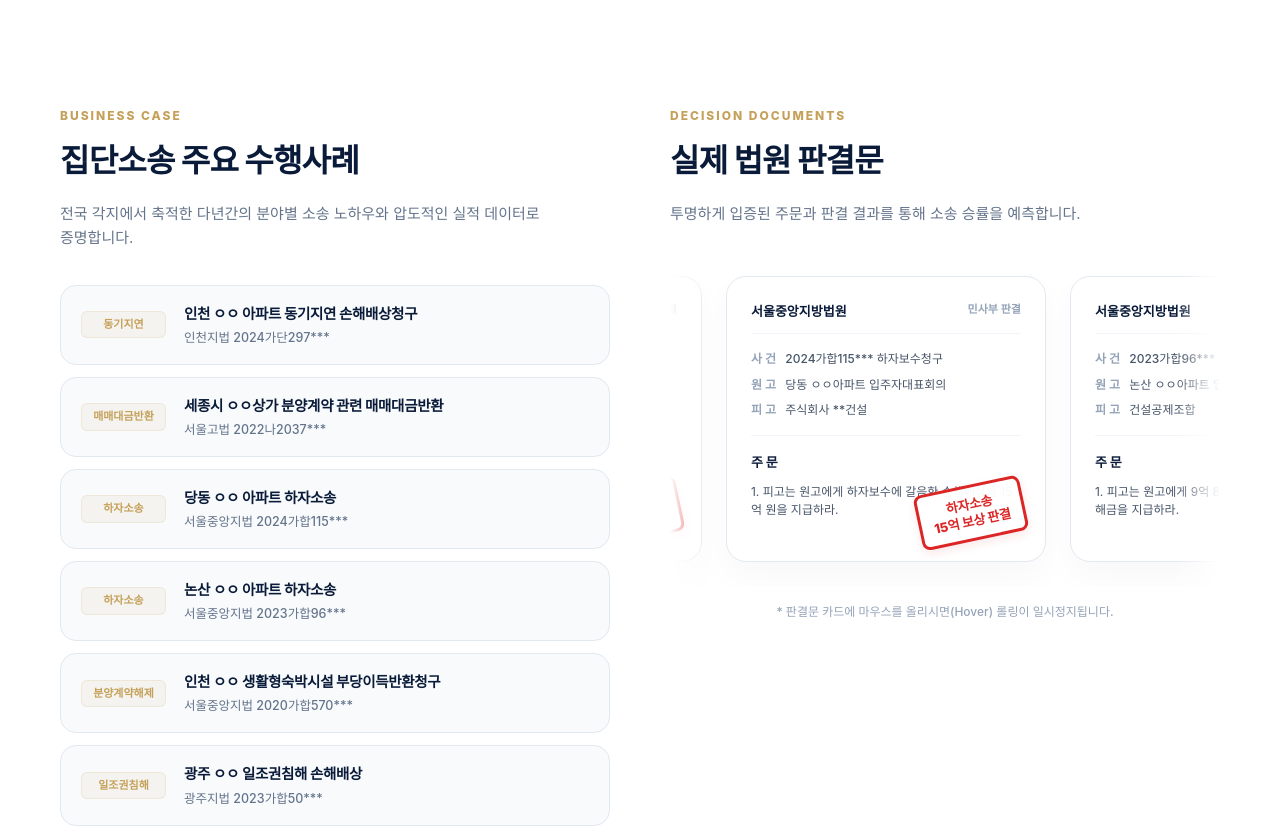
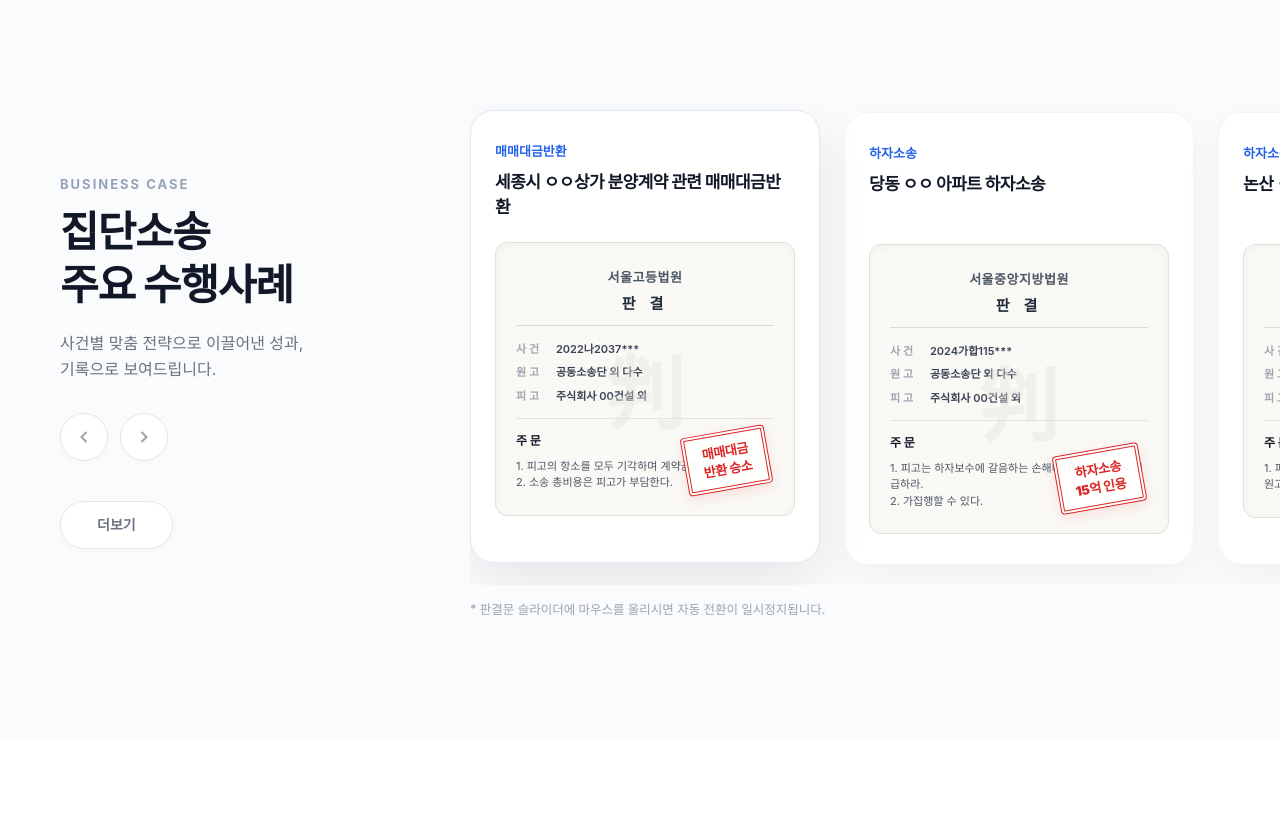
Before and after one commit to 2026flowlaw-cpu/flow, a Next.js app: page /practice/class-action in a window 1280 px wide. Shown: the part 5100-5927 px from the top of the page. Built offline with nearby package versions, Linux system fonts and the light colour scheme; no server answers.

Commit message:
Refactor SuccessStories layout to match screenshot: left col info and arrows with pill moreBtn, right col high-fidelity paper court docs with double-bordered red stamp overlays

```diff
--- a/src/components/ClassActionSuccess/ClassActionSuccess.module.css
+++ b/src/components/ClassActionSuccess/ClassActionSuccess.module.css
@@ -1,190 +1,239 @@
 .section {
   padding: 120px 0;
-  background-color: #ffffff;
+  background-color: #fafbfd; /* Clean off-white */
   overflow: hidden;
 }
 
-.mainGrid {
+.gridContainer {
   display: grid;
-  grid-template-columns: 1fr 1fr;
+  grid-template-columns: 350px 1fr;
   gap: 60px;
-  align-items: start;
+  align-items: center;
 }
 
 /* ====================================================
-    LEFT COLUMN - 집단소송 주요 수행사례 리스트
+    LEFT COLUMN - TITLE & SLIDER NAVIGATIONS
    ==================================================== */
 .leftCol {
   display: flex;
   flex-direction: column;
+  z-index: 10;
 }
 
-.header {
-  margin-bottom: 35px;
+.headerInfo {
+  margin-bottom: 30px;
 }
 
-.kicker, .carouselKicker {
-  display: inline-block;
-  font-size: 12px;
-  font-weight: 800;
-  color: #C5A059; /* Brand warm gold */
+.kicker {
+  font-size: 13px;
+  font-weight: 700;
+  color: #94a3b8; /* Grey category tag */
   letter-spacing: 2px;
+  display: block;
+  margin-bottom: 12px;
   text-transform: uppercase;
-  margin-bottom: 10px;
 }
 
-.title, .carouselTitle {
-  font-size: 32px;
+.title {
+  font-size: 42px;
   font-weight: 800;
-  color: #0A1B39; /* Deep Navy */
-  margin: 0 0 15px 0;
-  letter-spacing: -0.8px;
+  color: #111827; /* Near black */
+  line-height: 1.25;
+  margin: 0 0 20px 0;
+  letter-spacing: -1.2px;
 }
 
-.subtitle, .carouselSubtitle {
-  font-size: 15px;
-  color: #64748b;
+.titleHighlight {
+  color: #111827;
+}
+
+.desc {
+  font-size: 16px;
+  color: #6b7280;
   line-height: 1.6;
   margin: 0;
   word-break: keep-all;
 }
 
-.caseListContainer {
+.navRow {
   display: flex;
-  flex-direction: column;
   gap: 12px;
+  margin-bottom: 40px;
 }
 
-.caseRow {
+.navBtn {
+  width: 48px;
+  height: 48px;
+  border-radius: 50%;
+  border: 1px solid #e5e7eb;
+  background-color: #ffffff;
   display: flex;
   align-items: center;
-  gap: 18px;
-  padding: 16px 20px;
-  background-color: #f8fafc;
-  border: 1px solid #e2e8f0;
-  border-radius: 16px;
-  transition: transform 0.3s ease, border-color 0.3s ease, background-color 0.3s ease, box-shadow 0.3s ease;
+  justify-content: center;
+  color: #9ca3af;
+  cursor: pointer;
+  transition: all 0.25s ease;
+  box-shadow: 0 4px 10px rgba(0, 0, 0, 0.02);
 }
 
-.caseRow:hover {
-  transform: translateX(6px);
-  border-color: #C5A059;
-  background: linear-gradient(135deg, #ffffff 0%, #fdfbf7 100%);
-  box-shadow: 0 8px 25px rgba(197, 160, 89, 0.05);
+.navBtn:hover {
+  border-color: #9ca3af;
+  color: #111827;
+  transform: scale(1.05);
+  box-shadow: 0 6px 15px rgba(0, 0, 0, 0.05);
 }
 
-.caseTag {
-  font-size: 11px;
-  font-weight: 800;
-  color: #C5A059;
-  background: rgba(197, 160, 89, 0.08);
-  border: 1px solid rgba(197, 160, 89, 0.15);
-  padding: 4px 8px;
-  border-radius: 6px;
-  min-width: 85px;
-  text-align: center;
-  flex-shrink: 0;
+.moreBtn {
+  display: inline-flex;
+  align-items: center;
+  justify-content: center;
+  width: fit-content;
+  padding: 12px 36px;
+  border: 1px solid #e5e7eb;
+  border-radius: 30px;
+  color: #6b7280;
+  font-size: 14px;
+  font-weight: 700;
+  text-decoration: none;
+  background-color: #ffffff;
+  transition: all 0.25s ease;
+  box-shadow: 0 4px 10px rgba(0, 0, 0, 0.02);
 }
 
-.caseInfo {
-  display: flex;
-  flex-direction: column;
-  gap: 3px;
-}
-
-.caseTitle {
-  font-size: 14.5px;
-  font-weight: 800;
-  color: #0A1B39;
-  letter-spacing: -0.3px;
-}
-
-.caseCourt {
-  font-size: 12.5px;
-  color: #64748b;
-  font-weight: 500;
+.moreBtn:hover {
+  background-color: #111827;
+  color: #ffffff;
+  border-color: #111827;
+  box-shadow: 0 10px 20px rgba(17, 24, 39, 0.15);
+  transform: translateY(-2px);
 }
 
 /* ====================================================
-    RIGHT COLUMN - 성공사례 판결문 롤링 카루셀
+    RIGHT COLUMN - SLIDING SCANNED COURT DOCUMENTS
    ==================================================== */
 .rightCol {
+  overflow: visible; /* Allows peak overflow within container bounds */
+  position: relative;
+  width: 100%;
+}
+
+.sliderViewport {
+  overflow: hidden;
+  width: 100%;
+  padding: 10px 0 20px;
+}
+
+.sliderTrack {
+  display: flex;
+  gap: 24px;
+  transition: transform 0.6s cubic-bezier(0.25, 1, 0.5, 1);
+}
+
+.card {
+  width: 350px;
+  background-color: #ffffff;
+  border-radius: 24px;
+  padding: 30px 24px;
+  box-shadow: 0 15px 45px rgba(0, 0, 0, 0.04);
+  border: 1px solid #f1f5f9;
   display: flex;
   flex-direction: column;
-  overflow: hidden;
-  position: relative;
+  flex-shrink: 0;
+  transition: all 0.4s ease;
 }
 
-.carouselHeader {
-  margin-bottom: 35px;
+.activeCard {
+  box-shadow: 0 20px 50px rgba(0, 0, 0, 0.08);
+  transform: translateY(-2px);
+  border-color: #e2e8f0;
 }
 
-.marqueeWrapper {
-  overflow: hidden;
-  width: 100%;
-  mask-image: linear-gradient(to right, transparent, white 8%, white 92%, transparent);
-  padding: 15px 0 25px 0;
-  position: relative;
+.cardCategory {
+  font-size: 13px;
+  font-weight: 800;
+  color: #2563eb; /* Royal Blue */
+  margin-bottom: 8px;
+  display: block;
 }
 
-.marqueeTrack {
-  display: flex;
-  gap: 24px;
-  width: max-content;
-  animation: scroll 30s linear infinite;
+.cardTitle {
+  font-size: 17px;
+  font-weight: 800;
+  color: #111827;
+  margin: 0 0 20px 0;
+  letter-spacing: -0.5px;
+  height: 52px;
+  overflow: hidden;
+  display: -webkit-box;
+  -webkit-line-clamp: 2;
+  -webkit-box-orient: vertical;
+  line-height: 1.5;
 }
 
-/* Pause scroll animation on Hover */
-.marqueeWrapper:hover .marqueeTrack {
-  animation-play-state: paused;
+/* High fidelity scanned paper mock container inside card */
+.paperFrame {
+  background-color: #faf9f6; /* Paper Off-white */
+  border: 1px solid #e3e1d9;
+  border-radius: 12px;
+  padding: 24px 20px;
+  position: relative;
+  min-height: 250px;
+  display: flex;
+  flex-direction: column;
+  box-shadow: inset 0 2px 8px rgba(0, 0, 0, 0.03);
+  overflow: hidden;
 }
 
-@keyframes scroll {
-  0% {
-    transform: translateX(0);
-  }
-  100% {
-    transform: translateX(-50%); /* Moves exactly half the track for perfect seamless scrolling */
-  }
+/* Simulated scanned document background texture details */
+.paperFrame::before {
+  content: '';
+  position: absolute;
+  top: 0;
+  left: 0;
+  width: 100%;
+  height: 100%;
+  background: linear-gradient(rgba(0,0,0,0.01) 50%, rgba(255,255,255,0.05) 50%);
+  background-size: 100% 4px;
+  pointer-events: none;
+  opacity: 0.5;
 }
 
-.documentCard {
-  width: 320px;
-  background: #ffffff;
-  border: 1px solid #e2e8f0;
-  border-radius: 20px;
-  padding: 24px;
-  box-shadow: 0 15px 35px rgba(10, 27, 57, 0.03);
-  position: relative;
-  overflow: hidden;
-  flex-shrink: 0;
-  transition: transform 0.3s, border-color 0.3s, box-shadow 0.3s;
+.paperSeal {
+  position: absolute;
+  top: 55%;
+  left: 50%;
+  transform: translate(-50%, -50%);
+  font-size: 80px;
+  font-weight: 800;
+  color: rgba(227, 225, 217, 0.4);
+  font-family: 'Georgia', serif;
+  pointer-events: none;
+  user-select: none;
 }
 
-.documentCard:hover {
-  transform: translateY(-5px);
-  border-color: #C5A059;
-  box-shadow: 0 20px 40px rgba(197, 160, 89, 0.08);
-}
-
-.docHeader {
+.docInnerHeader {
   display: flex;
-  justify-content: space-between;
-  border-bottom: 1px solid #f1f5f9;
-  padding-bottom: 12px;
+  flex-direction: column;
+  align-items: center;
+  gap: 3px;
+  border-bottom: 1.5px solid #dcdad0;
+  padding-bottom: 10px;
   margin-bottom: 15px;
 }
 
-.docCourt {
+.docCourtName {
   font-size: 13px;
   font-weight: 800;
-  color: #0A1B39;
+  color: #4b5563;
+  letter-spacing: 0.5px;
 }
 
-.docSub {
-  font-size: 11px;
-  color: #94a3b8;
-  font-weight: 600;
+.docSubject {
+  font-size: 15px;
+  font-weight: 900;
+  color: #1f2937;
+  letter-spacing: 5px;
+  font-family: 'Georgia', serif;
 }
 
 .docBody {
@@ -194,66 +243,73 @@
 }
 
 .docLine {
-  font-size: 12px;
-  color: #475569;
-  font-weight: 500;
+  display: flex;
+  gap: 8px;
+  font-size: 11px;
+  color: #4b5563;
+  font-weight: 600;
 }
 
 .docLabel {
-  color: #94a3b8;
-  font-weight: 600;
-  margin-right: 6px;
+  color: #9ca3af;
+  width: 32px;
+  flex-shrink: 0;
+}
+
+.docVal {
+  color: #374151;
 }
 
 .docDivider {
   height: 1px;
-  background-color: #f1f5f9;
-  margin: 10px 0;
+  background-color: #e5e3d9;
+  margin: 6px 0;
 }
 
-.docLineBold {
-  font-size: 13px;
+.docOrderLabel {
+  font-size: 12px;
   font-weight: 800;
-  color: #0A1B39;
-  margin-bottom: 4px;
+  color: #111827;
+  margin-bottom: 2px;
 }
 
 .docOrderText {
-  font-size: 12px;
-  color: #475569;
+  font-size: 11px;
+  color: #4b5563;
   line-height: 1.5;
   margin: 0;
   white-space: pre-line;
 }
 
-/* Premium Red Stamp Overlay */
-.stamp {
+/* Prominent Red Ink Seal Stamp Overlay in the center/bottom */
+.redStamp {
   position: absolute;
-  bottom: 20px;
-  right: 20px;
-  border: 3.5px solid #dc2626; /* Deep stamp red */
-  padding: 8px 12px;
-  border-radius: 8px;
-  transform: rotate(-12deg);
-  background: rgba(255, 255, 255, 0.96);
-  box-shadow: 0 4px 10px rgba(220, 38, 38, 0.1);
+  bottom: 25px;
+  right: 25px;
+  border: 4px double #dc2626; /* Deep seal red */
+  padding: 8px 14px;
+  border-radius: 4px;
+  transform: rotate(-10deg);
+  background-color: rgba(255, 255, 255, 0.95);
+  box-shadow: 0 4px 12px rgba(220, 38, 38, 0.12);
   pointer-events: none;
+  z-index: 10;
 }
 
 .stampInner {
   font-size: 13px;
-  font-weight: 800;
+  font-weight: 900;
   color: #dc2626;
   text-align: center;
-  line-height: 1.3;
+  line-height: 1.35;
   white-space: pre-line;
-  letter-spacing: -0.2px;
+  letter-spacing: -0.3px;
 }
 
-.rollingNotice {
-  text-align: center;
-  font-size: 12px;
-  color: #94a3b8;
+.carouselNotice {
+  text-align: left;
+  font-size: 12.5px;
+  color: #9ca3af;
   margin-top: 15px;
   font-weight: 500;
 }
@@ -262,9 +318,22 @@
     RESPONSIVE MEDIA QUERIES
    ==================================================== */
 @media (max-width: 1024px) {
-  .mainGrid {
+  .gridContainer {
     grid-template-columns: 1fr;
-    gap: 80px;
+    gap: 50px;
+  }
+
+  .leftCol {
+    align-items: center;
+    text-align: center;
+  }
+
+  .navRow {
+    justify-content: center;
+  }
+
+  .moreBtn {
+    margin: 0 auto;
   }
 }
 
@@ -273,22 +342,16 @@
     padding: 80px 20px;
   }
 
-  .title, .carouselTitle {
-    font-size: 26px;
+  .title {
+    font-size: 34px;
   }
 
-  .documentCard {
-    width: 290px;
-    padding: 20px;
+  .card {
+    width: 300px;
+    padding: 24px 18px;
   }
 
-  .caseRow {
-    flex-direction: column;
-    align-items: flex-start;
-    gap: 10px;
-  }
-
-  .caseTag {
-    min-width: 70px;
+  .paperFrame {
+    padding: 20px 14px;
   }
 }
--- a/src/components/ClassActionSuccess/ClassActionSuccess.tsx
+++ b/src/components/ClassActionSuccess/ClassActionSuccess.tsx
@@ -1,156 +1,201 @@
-import React from 'react';
+import React, { useState, useRef, useEffect } from 'react';
 import styles from './ClassActionSuccess.module.css';
-
-const caseList = [
-  { type: '동기지연', title: '인천 ㅇㅇ 아파트 동기지연 손해배상청구', court: '인천지법 2024가단297***' },
-  { type: '매매대금반환', title: '세종시 ㅇㅇ상가 분양계약 관련 매매대금반환', court: '서울고법 2022나2037***' },
-  { type: '하자소송', title: '당동 ㅇㅇ 아파트 하자소송', court: '서울중앙지법 2024가합115***' },
-  { type: '하자소송', title: '논산 ㅇㅇ 아파트 하자소송', court: '서울중앙지법 2023가합96***' },
-  { type: '분양계약해제', title: '인천 ㅇㅇ 생활형숙박시설 부당이득반환청구', court: '서울중앙지법 2020가합570***' },
-  { type: '일조권침해', title: '광주 ㅇㅇ 일조권침해 손해배상', court: '광주지법 2023가합50***' },
-  { type: '하자소송', title: '강릉 ㅇㅇ 아파트 하자소송', court: '서울중앙지법 2023가단5320***' },
-  { type: '분양계약해제', title: '세종 ㅇㅇ 근린생활시설 분양계약해제', court: '수원지법 2022가합21***' }
-];
 
 const judgments = [
   {
+    category: '동기지연',
+    title: '인천 ㅇㅇ 아파트 동기지연 손해배상청구',
     court: '인천지방법원',
-    caseNo: '2024가단297*** 손해배상(기)',
-    plaintiff: '김** 외 142명',
-    defendant: '주식회사 **디앤씨',
-    order: '1. 피고는 원고들에게 각 기재된 지연손해금 및 배상금을 지급하라.\n2. 소송비용은 피고가 부담한다.',
-    stamp: '동기지연\n손해배상 승소'
+    caseNo: '2024가단297***',
+    stampText: '손해배상\n인정 승소',
+    docText: '1. 피고는 원고들에게 지연손해금 및 배상금을 즉각 지급하라.\n2. 소송비용은 피고가 부담한다.'
   },
   {
+    category: '매매대금반환',
+    title: '세종시 ㅇㅇ상가 분양계약 관련 매매대금반환',
     court: '서울고등법원',
-    caseNo: '2022나2037*** 매매대금반환',
-    plaintiff: '이** 외 87명',
-    defendant: '주식회사 **개발',
-    order: '1. 피고의 항소를 기각한다.\n2. 항소비용은 피고가 부담한다.',
-    stamp: '세종 상가\n대금반환 승소'
+    caseNo: '2022나2037***',
+    stampText: '매매대금\n반환 승소',
+    docText: '1. 피고의 항소를 모두 기각하며 계약금을 전액 반환하라.\n2. 소송 총비용은 피고가 부담한다.'
   },
   {
+    category: '하자소송',
+    title: '당동 ㅇㅇ 아파트 하자소송',
     court: '서울중앙지방법원',
-    caseNo: '2024가합115*** 하자보수청구',
-    plaintiff: '당동 ㅇㅇ아파트 입주자대표회의',
-    defendant: '주식회사 **건설',
-    order: '1. 피고는 원고에게 하자보수에 갈음한 손해배상금 15억 원을 지급하라.',
-    stamp: '하자소송\n15억 보상 판결'
+    caseNo: '2024가합115***',
+    stampText: '하자소송\n15억 인용',
+    docText: '1. 피고는 하자보수에 갈음하는 손해배상금 15억 원을 지급하라.\n2. 가집행할 수 있다.'
   },
   {
+    category: '하자소송',
+    title: '논산 ㅇㅇ 아파트 하자소송',
     court: '서울중앙지방법원',
-    caseNo: '2023가합96*** 하자보수보증금',
-    plaintiff: '논산 ㅇㅇ아파트 입주자대표회의',
-    defendant: '건설공제조합',
-    order: '1. 피고는 원고에게 9억 8천만 원 및 이에 대한 지연손해금을 지급하라.',
-    stamp: '하자소송\n9.8억 승소'
+    caseNo: '2023가합96***',
+    stampText: '하자보수\n9.8억 승소',
+    docText: '1. 피고는 하자보수 보증금 9억 8천만 원 및 지연이자를 원고에게 지급하라.'
   },
   {
+    category: '분양계약해제',
+    title: '인천 ㅇㅇ 생활형숙박시설 부당이득반환청구',
     court: '서울중앙지방법원',
-    caseNo: '2020가합570*** 부당이득반환',
-    plaintiff: '박** 외 54명',
-    defendant: '주식회사 **신탁',
-    order: '1. 원고들과 피고 사이에 체결된 분양계약을 모두 해제한다.\n2. 피고는 기납부 대금을 반환하라.',
-    stamp: '생활형숙박시설\n계약해제/전액반환'
+    caseNo: '2020가합570***',
+    stampText: '계약해제\n전액 반환',
+    docText: '1. 원고들과 피고 사이의 분양계약을 모두 취소한다.\n2. 피고는 기납부 대금을 전액 반환하라.'
   },
   {
+    category: '일조권침해',
+    title: '광주 ㅇㅇ 일조권침해 손해배상',
     court: '광주지방법원',
-    caseNo: '2023가합50*** 일조권침해배상',
-    plaintiff: '정** 외 33명',
-    defendant: '주식회사 **주택',
-    order: '1. 피고는 일조권 침해로 인한 정신적/재산적 손해배상금 총 6억 원을 원고들에게 지급하라.',
-    stamp: '일조권 침해\n손해배상 승소'
+    caseNo: '2023가합50***',
+    stampText: '일조권침해\n위자료 인정',
+    docText: '1. 피고는 원고들에게 일조권 침해에 따른 정신적 위자료 총 6억 원을 지급하라.'
   },
   {
+    category: '하자소송',
+    title: '강릉 ㅇㅇ 아파트 하자소송',
     court: '서울중앙지방법원',
-    caseNo: '2023가단5320*** 하자보수배상',
-    plaintiff: '강릉 ㅇㅇ아파트 입주자대표회의',
-    defendant: '주식회사 **종합건설',
-    order: '1. 피고는 원고에게 4억 2천만 원을 지급하라.',
-    stamp: '하자소송\n4.2억 조정 성립'
+    caseNo: '2023가단5320***',
+    stampText: '하자소송\n조정 성립',
+    docText: '1. 피고는 원고에게 4억 2천만 원을 지급하며 하자 일체를 조속히 보수한다.'
   },
   {
+    category: '분양계약해제',
+    title: '세종 ㅇㅇ 근린생활시설 분양계약해제',
     court: '수원지방법원',
-    caseNo: '2022가합21*** 분양계약해제',
-    plaintiff: '최** 외 21명',
-    defendant: '주식회사 **산업개발',
-    order: '1. 기망으로 인한 분양계약 취소를 인정한다.\n2. 피고는 계약금을 전액 반환하라.',
-    stamp: '근린생활시설\n계약취소/반환'
+    caseNo: '2022가합21***',
+    stampText: '계약취소\n계약금 반환',
+    docText: '1. 계약 체결 과정에서의 기망행위를 인정하여 계약을 취소한다.\n2. 계약금을 즉시 반환하라.'
   }
 ];
 
 const ClassActionSuccess = () => {
+  const [currentIndex, setCurrentIndex] = useState(0);
+  const sliderRef = useRef<HTMLDivElement>(null);
+
+  const nextSlide = () => {
+    setCurrentIndex((prev) => (prev + 1) % judgments.length);
+  };
+
+  const prevSlide = () => {
+    setCurrentIndex((prev) => (prev - 1 + judgments.length) % judgments.length);
+  };
+
+  // Autoplay functionality for continuous rolling look, pauses when hovered
+  const [isPaused, setIsPaused] = useState(false);
+
+  useEffect(() => {
+    if (isPaused) return;
+    const interval = setInterval(() => {
+      nextSlide();
+    }, 4000);
+    return () => clearInterval(interval);
+  }, [isPaused]);
+
   return (
-    <section className={styles.section}>
+    <section
+      className={styles.section}
+      onMouseEnter={() => setIsPaused(true)}
+      onMouseLeave={() => setIsPaused(false)}
+    >
       <div className="container">
+        <div className={styles.gridContainer}>
 
-        {/* Two Column Unified Layout */}
-        <div className={styles.mainGrid}>
-
-          {/* Left Column: 집단소송 주요 수행사례 리스트 */}
+          {/* Left Column: Headline, Arrows, and Call-to-action */}
           <div className={styles.leftCol}>
-            <div className={styles.header}>
+            <div className={styles.headerInfo}>
               <span className={styles.kicker}>BUSINESS CASE</span>
-              <h2 className={styles.title}>집단소송 주요 수행사례</h2>
-              <p className={styles.subtitle}>
-                전국 각지에서 축적한 다년간의 분야별 소송 노하우와 압도적인 실적 데이터로 증명합니다.
+              <h2 className={styles.title}>
+                집단소송<br />
+                <span className={styles.titleHighlight}>주요 수행사례</span>
+              </h2>
+              <p className={styles.desc}>
+                사건별 맞춤 전략으로 이끌어낸 성과,<br />
+                기록으로 보여드립니다.
               </p>
             </div>
 
-            {/* List View */}
-            <div className={styles.caseListContainer}>
-              {caseList.map((item, idx) => (
-                <div key={idx} className={styles.caseRow}>
-                  <span className={styles.caseTag}>{item.type}</span>
-                  <div className={styles.caseInfo}>
-                    <strong className={styles.caseTitle}>{item.title}</strong>
-                    <span className={styles.caseCourt}>{item.court}</span>
-                  </div>
-                </div>
-              ))}
+            {/* Slider Navigation Arrows */}
+            <div className={styles.navRow}>
+              <button className={styles.navBtn} onClick={prevSlide} aria-label="Previous slide">
+                <svg width="20" height="20" viewBox="0 0 24 24" fill="none" stroke="currentColor" strokeWidth="2.5">
+                  <polyline points="15 18 9 12 15 6" />
+                </svg>
+              </button>
+              <button className={styles.navBtn} onClick={nextSlide} aria-label="Next slide">
+                <svg width="20" height="20" viewBox="0 0 24 24" fill="none" stroke="currentColor" strokeWidth="2.5">
+                  <polyline points="9 18 15 12 9 6" />
+                </svg>
+              </button>
             </div>
+
+            {/* More Button */}
+            <a href="/success-stories" className={styles.moreBtn}>
+              더보기
+            </a>
           </div>
 
-          {/* Right Column: 성공사례 판결문 롤링 카루셀 */}
+          {/* Right Column: Sliding Scanned Court Documents */}
           <div className={styles.rightCol}>
-            <div className={styles.carouselHeader}>
-              <span className={styles.carouselKicker}>DECISION DOCUMENTS</span>
-              <h3 className={styles.carouselTitle}>실제 법원 판결문</h3>
-              <p className={styles.carouselSubtitle}>
-                투명하게 입증된 주문과 판결 결과를 통해 소송 승률을 예측합니다.
-              </p>
-            </div>
+            <div className={styles.sliderViewport}>
+              <div
+                className={styles.sliderTrack}
+                style={{ transform: `translateX(-${currentIndex * (350 + 24)}px)` }}
+                ref={sliderRef}
+              >
+                {judgments.map((item, idx) => (
+                  <div
+                    key={idx}
+                    className={`${styles.card} ${idx === currentIndex ? styles.activeCard : ''}`}
+                  >
+                    {/* Category tag */}
+                    <span className={styles.cardCategory}>{item.category}</span>
 
-            {/* Infinite Horizontal Scrolling Marquee (판결문 옆으로 롤링되는 연출) */}
-            <div className={styles.marqueeWrapper}>
-              <div className={styles.marqueeTrack}>
-                {/* Double arrays for perfect loop seamless scroll */}
-                {[...judgments, ...judgments].map((item, idx) => (
-                  <div key={idx} className={styles.documentCard}>
-                    <div className={styles.docHeader}>
-                      <span className={styles.docCourt}>{item.court}</span>
-                      <span className={styles.docSub}>민사부 판결</span>
-                    </div>
-                    <div className={styles.docBody}>
-                      <div className={styles.docLine}><span className={styles.docLabel}>사 건</span> {item.caseNo}</div>
-                      <div className={styles.docLine}><span className={styles.docLabel}>원 고</span> {item.plaintiff}</div>
-                      <div className={styles.docLine}><span className={styles.docLabel}>피 고</span> {item.defendant}</div>
-                      <div className={styles.docDivider}></div>
-                      <div className={styles.docLineBold}>주 문</div>
-                      <p className={styles.docOrderText}>{item.order}</p>
-                    </div>
+                    {/* Short title description */}
+                    <h3 className={styles.cardTitle}>{item.title}</h3>
 
-                    {/* Premium Red Stamp Overlay */}
-                    <div className={styles.stamp}>
-                      <div className={styles.stampInner}>{item.stamp}</div>
+                    {/* High-fidelity scanned court decision mock paper inside the card */}
+                    <div className={styles.paperFrame}>
+                      {/* Document watermarked seal */}
+                      <div className={styles.paperSeal}>判</div>
+
+                      {/* Official Court Document Layout */}
+                      <div className={styles.docInnerHeader}>
+                        <span className={styles.docCourtName}>{item.court}</span>
+                        <span className={styles.docSubject}>판 결</span>
+                      </div>
+
+                      <div className={styles.docBody}>
+                        <div className={styles.docLine}>
+                          <span className={styles.docLabel}>사 건</span>
+                          <span className={styles.docVal}>{item.caseNo}</span>
+                        </div>
+                        <div className={styles.docLine}>
+                          <span className={styles.docLabel}>원 고</span>
+                          <span className={styles.docVal}>공동소송단 외 다수</span>
+                        </div>
+                        <div className={styles.docLine}>
+                          <span className={styles.docLabel}>피 고</span>
+                          <span className={styles.docVal}>주식회사 00건설 외</span>
+                        </div>
+
+                        <div className={styles.docDivider}></div>
+
+                        <span className={styles.docOrderLabel}>주 문</span>
+                        <p className={styles.docOrderText}>{item.docText}</p>
+                      </div>
+
+                      {/* Prominent Red Ink Seal Stamp Overlay in the center/bottom */}
+                      <div className={styles.redStamp}>
+                        <div className={styles.stampInner}>{item.stampText}</div>
+                      </div>
                     </div>
                   </div>
                 ))}
               </div>
             </div>
 
-            <div className={styles.rollingNotice}>
-              * 판결문 카드에 마우스를 올리시면(Hover) 롤링이 일시정지됩니다.
+            <div className={styles.carouselNotice}>
+              * 판결문 슬라이더에 마우스를 올리시면 자동 전환이 일시정지됩니다.
             </div>
           </div>
 
```
